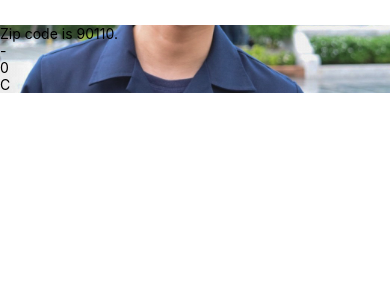
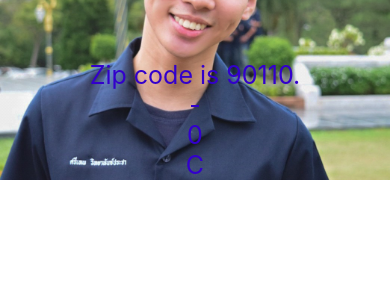
Before and after one commit to srithep444/wt-app, a React Native app: screen / in a window 390 px wide. Shown: the top 300 px of the page. Built offline with nearby package versions, Linux system fonts and the light colour scheme.

Commit message:
จัด Layout อยู่

```diff
--- a/components/Forecast.js
+++ b/components/Forecast.js
@@ -8,10 +8,10 @@ export default class Forecast extends React.Component {
   render() {
     return (
       <View  style={styles.container}>
-        <Text>{this.props.main}</Text>
-        <Text>{this.props.dascription}</Text>
-        <Text>{this.props.temp}</Text>
-        <Text>C</Text>
+        <Text style={styles.font}>{this.props.main}</Text>
+        <Text style={styles.font}>{this.props.dascription}</Text>
+        <Text style={styles.font}>{this.props.temp}</Text>
+        <Text style={styles.font}>C</Text>
       </View>
     );
   }
@@ -20,6 +20,10 @@ export default class Forecast extends React.Component {
 const styles = StyleSheet.create({
   container: {
     flexDirection:'column',
-    justifyContent:'flex-end',
-    alignItems:'flex-start'},
+    justifyContent:'center',
+    alignItems:'center'},
+  font:{
+    color:'#3300CC',
+    fontSize: 25,
+  },
 });
--- a/components/Weather.js
+++ b/components/Weather.js
@@ -16,15 +16,27 @@ export default class Weather extends React.Component {
         return (
             <View style={styles.container}>
                 <ImageBackground source={require('../assets/Peach(Edit)1.jpg')} style={styles.backdrop}>
-                    <Text>Zip code is {this.props.zipCode}.</Text>
+                <View style={styles.flex}>
+                    <Text style={styles.font}>Zip code is {this.props.zipCode}.</Text>
                     <Forecast {...this.state.forecast} />
+                </View>
                 </ImageBackground>
             </View>
+
         );
     }
 }
 
 const styles = StyleSheet.create({
-  container: { paddingTop: 25  },
+  container: { paddingTop: 0  },
   backdrop: { width: '100%', height: '100%'},
+  font:{
+    paddingTop:60,
+    color:'#3300CC',
+    fontSize: 25,
+  },
+  flex: {
+    flexDirection:'column',
+    justifyContent:'center',
+    alignItems:'center'},
 });
```
